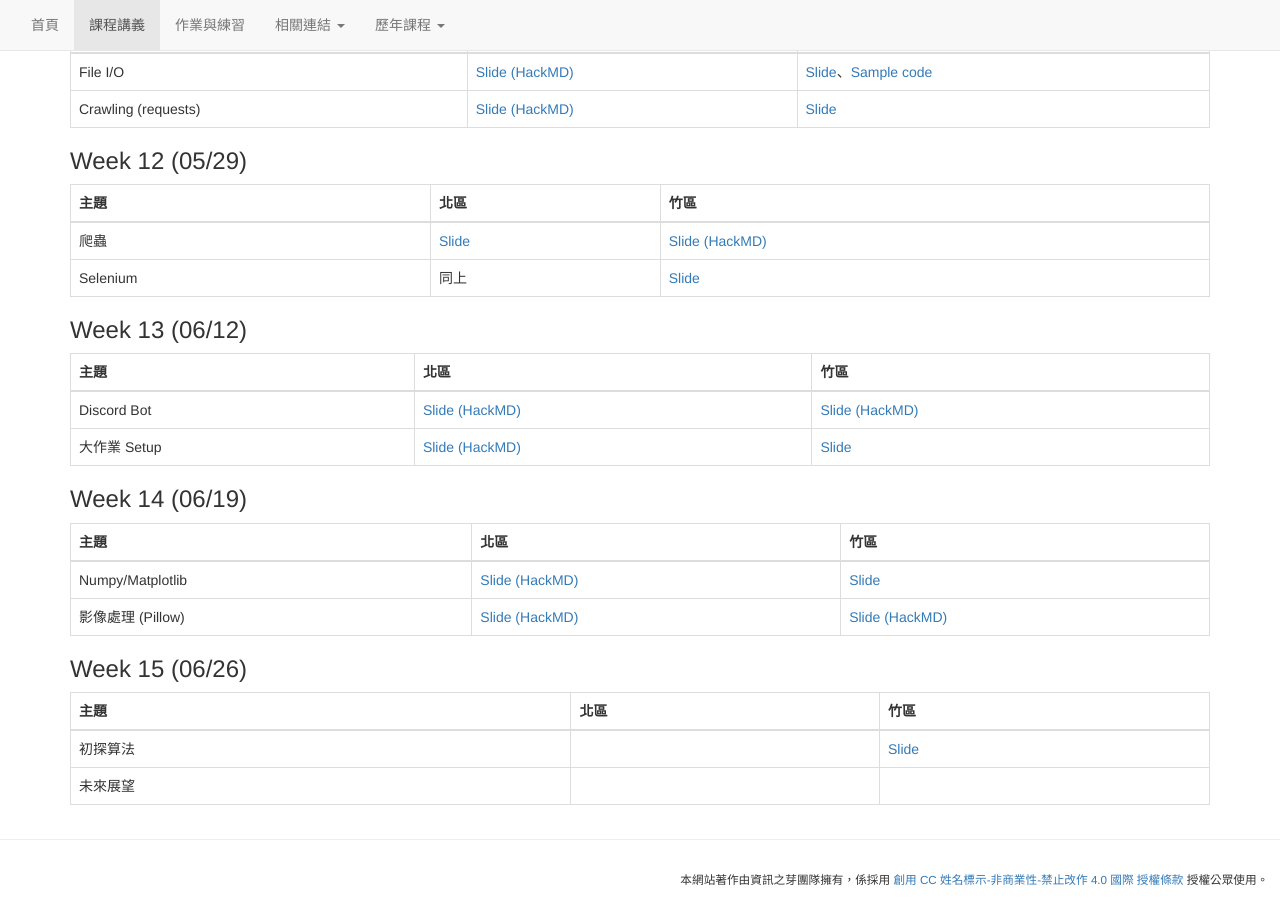
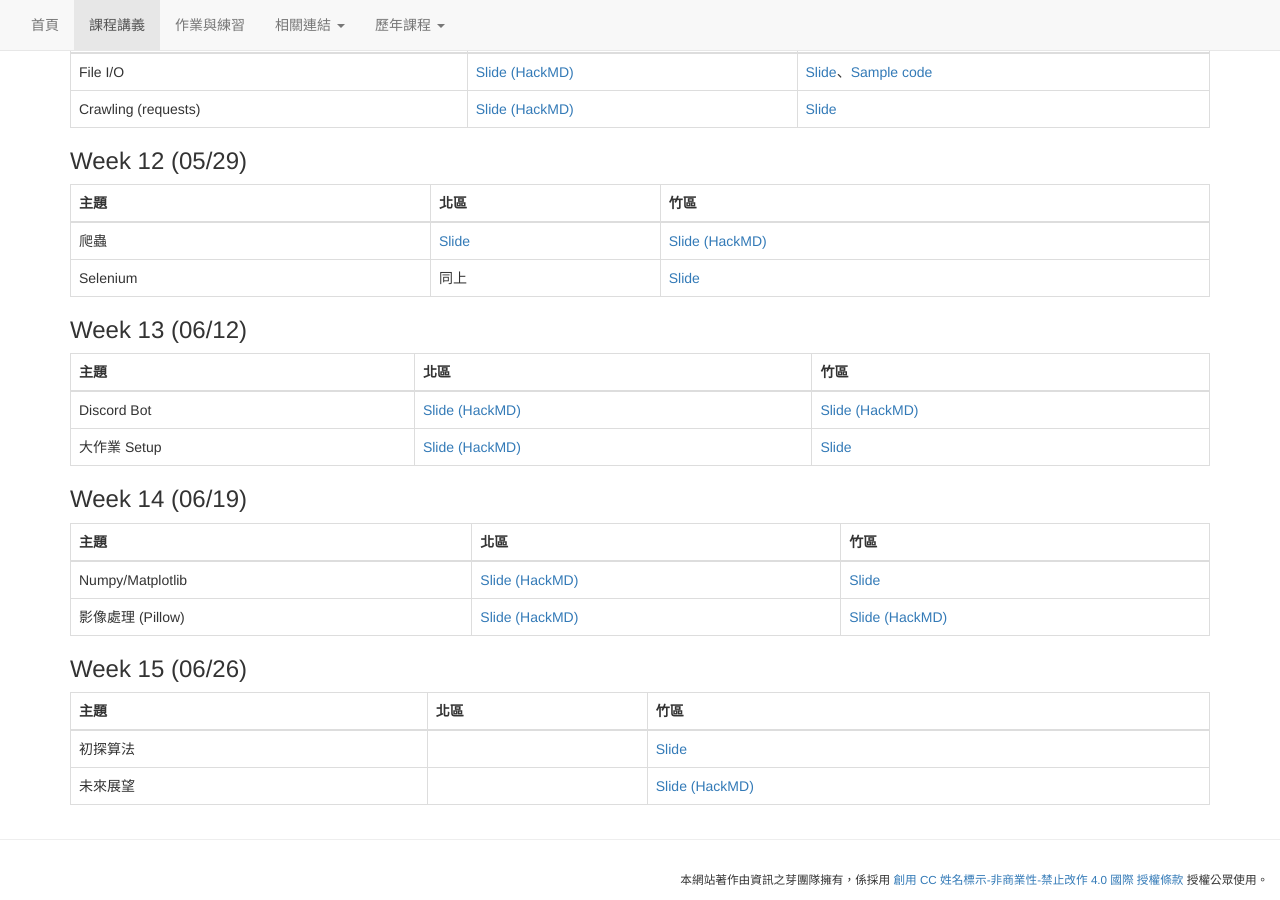
Before and after one commit to tw-csie-sprout/py2022, a Jekyll site: the page built from slides.md, in a window 1280 px wide and 900 px high, scrolled down 1928 px. Built offline with Jekyll 4.4.1, drawn with Linux system fonts in a browser that asks for light colours.

Commit message:
Updated Week 15 Slide

```diff
--- a/slides.md
+++ b/slides.md
@@ -122,4 +122,4 @@ title: "課程講義"
 | 主題 | 北區 | 竹區 |
 | --- | --- | --- |
 | 初探算法 |  | [Slide](https://drive.google.com/file/d/15ESBfH3JaRUOPFs4kaDVOsddegQaFrs0/view?usp=sharing) |
-| 未來展望 |  |  |
+| 未來展望 |  | [Slide (HackMD)](https://github.com/tw-csie-sprout/py2022.git) |
```
